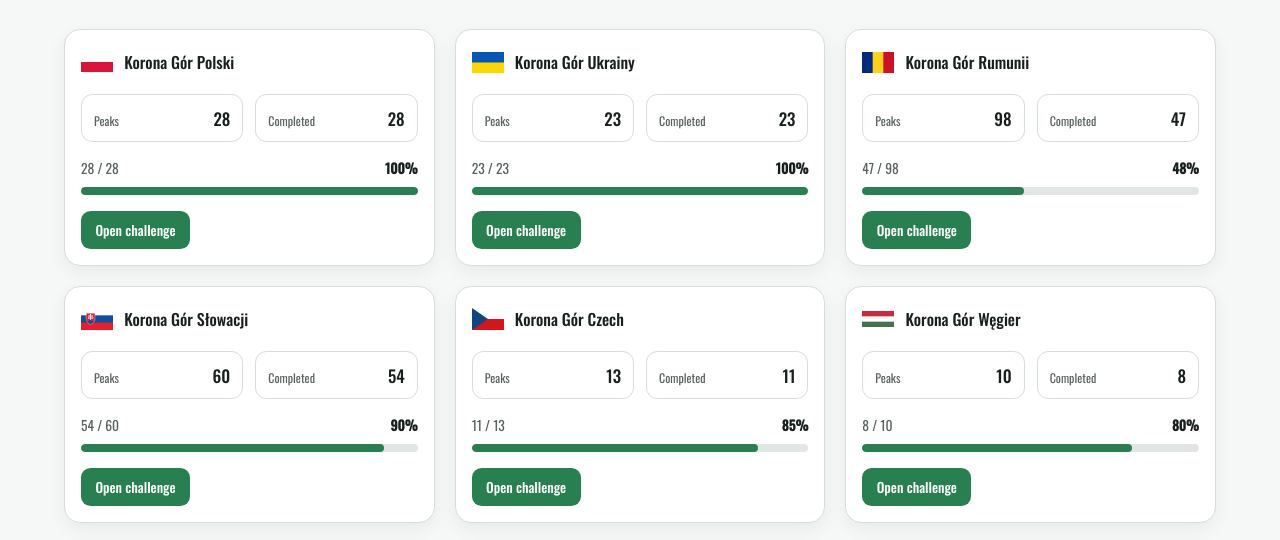
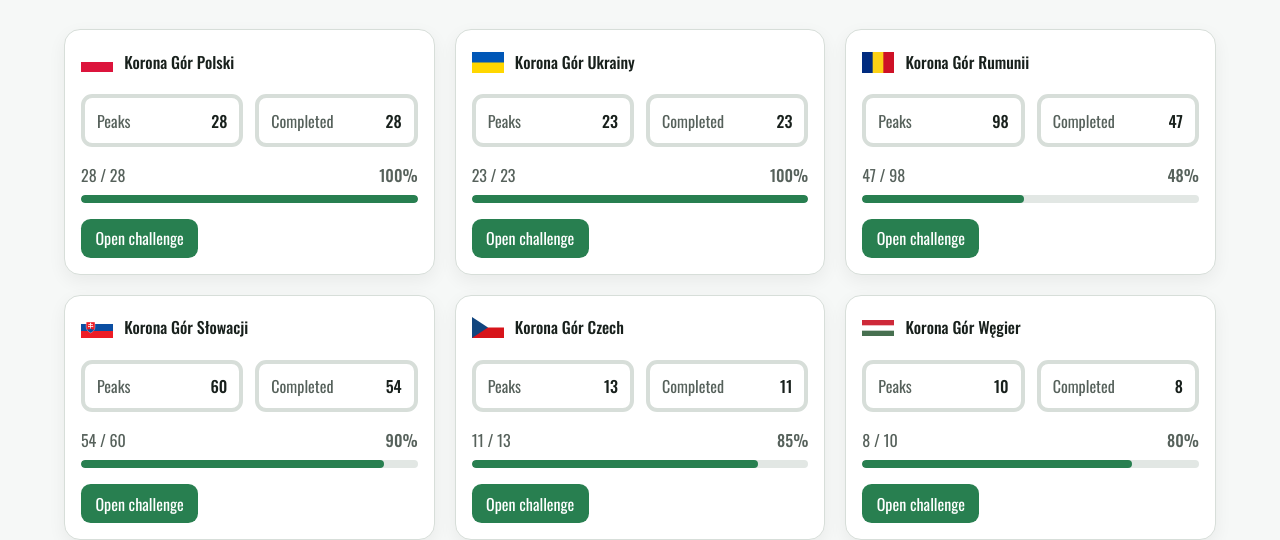
Before and after one commit to andrzej-mroz/aktmamut-website, an Astro site: page /challenges in a window 1280 px wide. Shown: the part 238-778 px from the top of the page. Built offline with nearby package versions, Linux system fonts and the light colour scheme; Astro itself is replaced by a stand-in of ours.

Commit message:
Challenges formatting

```diff
--- a/src/components/challenges/ChallengesList.astro
+++ b/src/components/challenges/ChallengesList.astro
@@ -150,19 +150,19 @@ const challenges = await Promise.all(
     justify-content: space-between;
     gap: 0.75rem;
     padding: 0.65rem 0.75rem;
-    border: 1px solid var(--color-border);
+    border: 4px solid var(--color-border);
     border-radius: 0.7rem;
     background: var(--color-surface-subtle);
   }
 
   .challenge-metric span {
     color: var(--color-text-muted);
-    font-size: 0.75rem;
+    font-size: 1rem;
   }
 
   .challenge-metric strong {
     font-family: var(--font-family-heading);
-    font-size: 1.05rem;
+    font-size: 1rem;
     font-weight: 500;
   }
 
@@ -175,11 +175,18 @@ const challenges = await Promise.all(
     display: flex;
     justify-content: space-between;
     gap: 1rem;
-    font-size: 0.85rem;
+    font-size: 1rem;
   }
 
   .challenge-progress-labels span {
     color: var(--color-text-muted);
+    font-size: 1rem;
+  }
+
+  .challenge-progress-labels strong {
+    color: var(--color-text-muted);
+    font-size: 1rem;
+    font-weight: 500;
   }
 
   .challenge-progress-track {
@@ -208,8 +215,8 @@ const challenges = await Promise.all(
     background: #287f50;
     color: white;
     font-family: var(--font-family-heading);
-    font-size: 0.85rem;
-    font-weight: 500;
+    font-size: 1rem;
+    font-weight: 400;
     text-decoration: none;
   }
 
```
Also changed, not shown: data/README.md.
